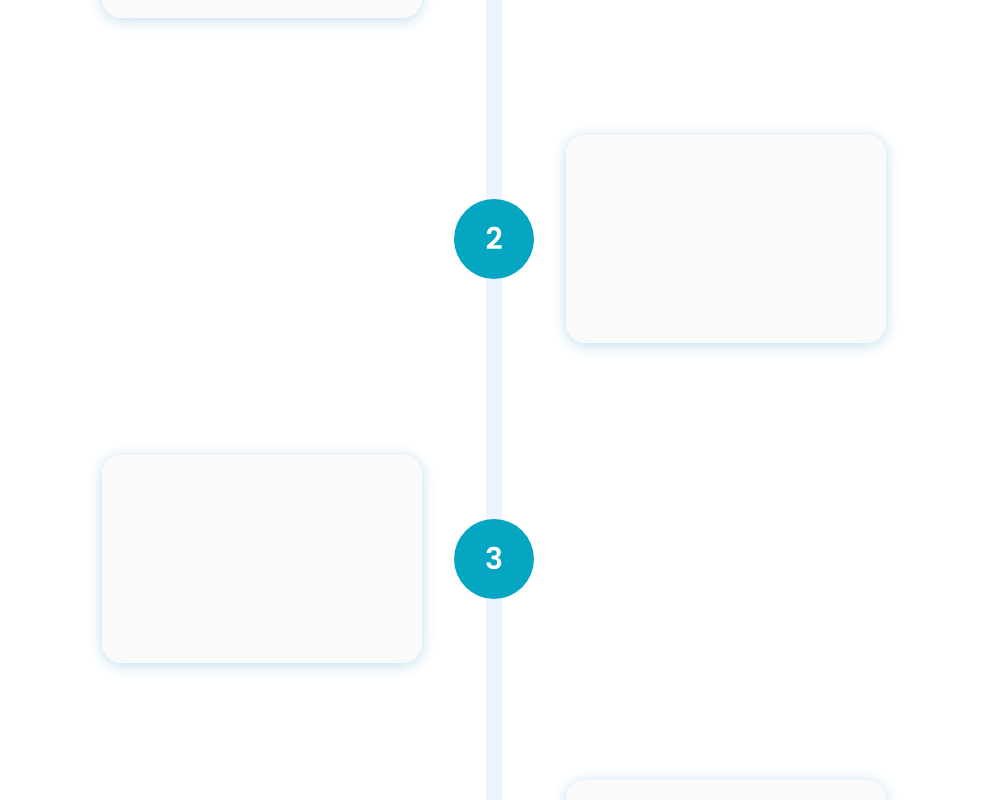
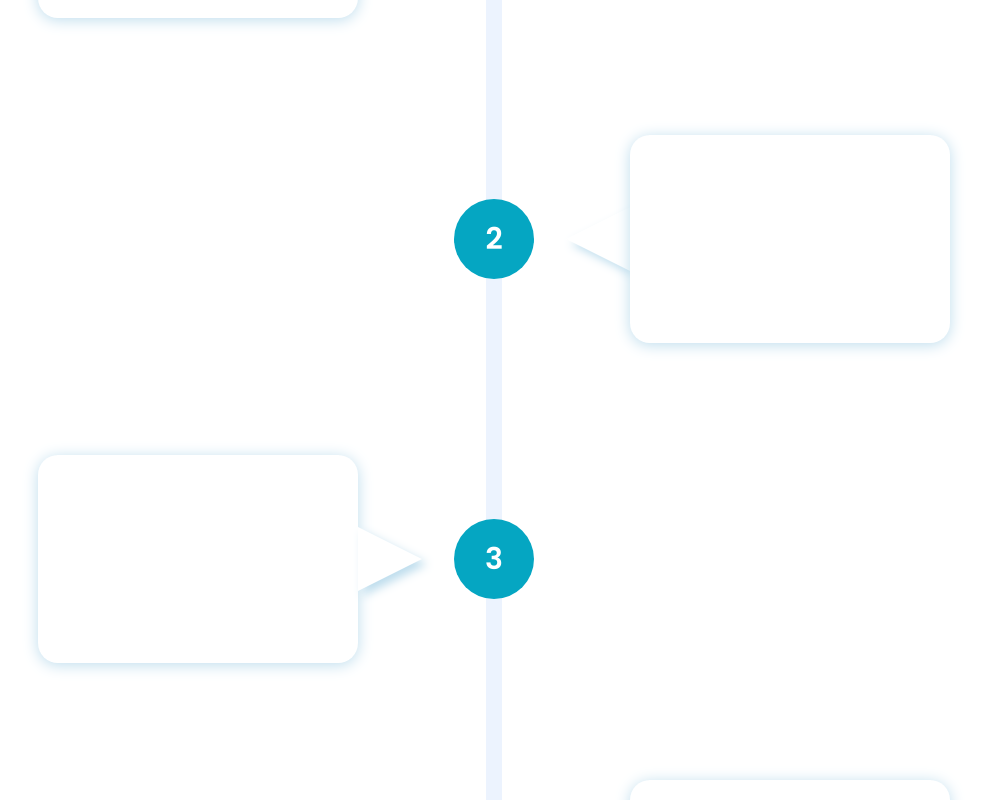
Before and after one commit to Silicon-Valley00/eirhub-frontend, a React (Create React App) app in the folder client/: page /how-it-works in a window 1280 px wide. Shown: the part 520-1320 px from the top of the page, without its empty margins (146-1133 px from the left). Built offline with nearby package versions, Linux system fonts and the light colour scheme.

Commit message:
add arrows to cards

```diff
--- a/client/src/Pages/Landing page/HowItWorks/index.js
+++ b/client/src/Pages/Landing page/HowItWorks/index.js
@@ -90,20 +90,34 @@ const HowItWorks = () => {
                      {/* first circle */}
                      <div className={styles.circle_1}>
                         <p>1</p>
-                        <div className={styles.left__card}></div>
+                        <div className={styles.left_card}>
+                           <div className={styles.left__card}></div>
+                           <div className={styles.left__arrow}></div>
+                        </div>
                      </div>
                      {/* second circle */}
                      <div className={styles.circle_2}>
-                        2<div className={styles.right__card}></div>
+                        2
+                        <div className={styles.right_card}>
+                           <div className={styles.right__arrow}></div>
+                           <div className={styles.right__card}></div>
+                        </div>
                      </div>
                      {/* third circle */}
                      <div className={styles.circle_3}>
-                        3 <div className={styles.left__card}></div>
+                        3
+                        <div className={styles.left_card}>
+                           <div className={styles.left__card}></div>
+                           <div className={styles.left__arrow}></div>
+                        </div>
                      </div>
                      {/* fourth circle */}
                      <div className={styles.circle_4}>
                         <HiCheck />
-                        <div className={styles.right__card}></div>
+                        <div className={styles.right_card}>
+                           <div className={styles.right__arrow}></div>
+                           <div className={styles.right__card}></div>
+                        </div>
                      </div>
                   </div>
                </section>
--- a/client/src/Pages/Landing page/HowItWorks/styles.module.css
+++ b/client/src/Pages/Landing page/HowItWorks/styles.module.css
@@ -103,14 +103,18 @@
       background-color: var(--lightcol);
    }
 
-   .left__card {
+   .left_card {
       position: absolute;
       right: 7rem;
+      display: flex;
+      align-items: center;
+   }
+
+   .left__card {
       background-color: var(--white);
       box-shadow: 0 2px 15px 0 #bedded;
       backdrop-filter: blur(16px) saturate(180%);
       -webkit-backdrop-filter: blur(16px) saturate(180%);
-      background-color: rgba(248, 248, 250, 0.75);
       border-radius: 12px;
       border: 1px solid rgba(255, 255, 255, 0.125);
       border-radius: 20px;
@@ -121,6 +125,16 @@
       flex-direction: column;
       justify-content: space-between;
       color: var(--deepcol);
+   }
+
+   .left__arrow {
+      height: 0rem;
+      width: 0rem;
+      border-top: 2rem solid transparent;
+      border-bottom: 2rem solid transparent;
+      border-left: 4rem solid var(--white);
+      -webkit-filter: drop-shadow(1px 1px 1px #bedded);
+      filter: drop-shadow(5px 5px 5px #bedded);
    }
 
    .circle_2 {
@@ -137,14 +151,18 @@
       background-color: var(--lightcol);
    }
 
-   .right__card {
+   .right_card {
       position: absolute;
       left: 7rem;
+      display: flex;
+      align-items: center;
+   }
+
+   .right__card {
       background-color: var(--white);
       box-shadow: 0 2px 15px 0 #bedded;
       backdrop-filter: blur(16px) saturate(180%);
       -webkit-backdrop-filter: blur(16px) saturate(180%);
-      background-color: rgba(248, 248, 250, 0.75);
       border-radius: 12px;
       border: 1px solid rgba(255, 255, 255, 0.125);
       border-radius: 20px;
@@ -155,6 +173,16 @@
       flex-direction: column;
       justify-content: space-between;
       color: var(--deepcol);
+   }
+
+   .right__arrow {
+      height: 0rem;
+      width: 0rem;
+      border-top: 2rem solid transparent;
+      border-bottom: 2rem solid transparent;
+      border-right: 4rem solid var(--white);
+      -webkit-filter: drop-shadow(1px 1px 1px #bedded);
+      filter: drop-shadow(5px 5px 5px #bedded);
    }
 
    .circle_3 {
```
